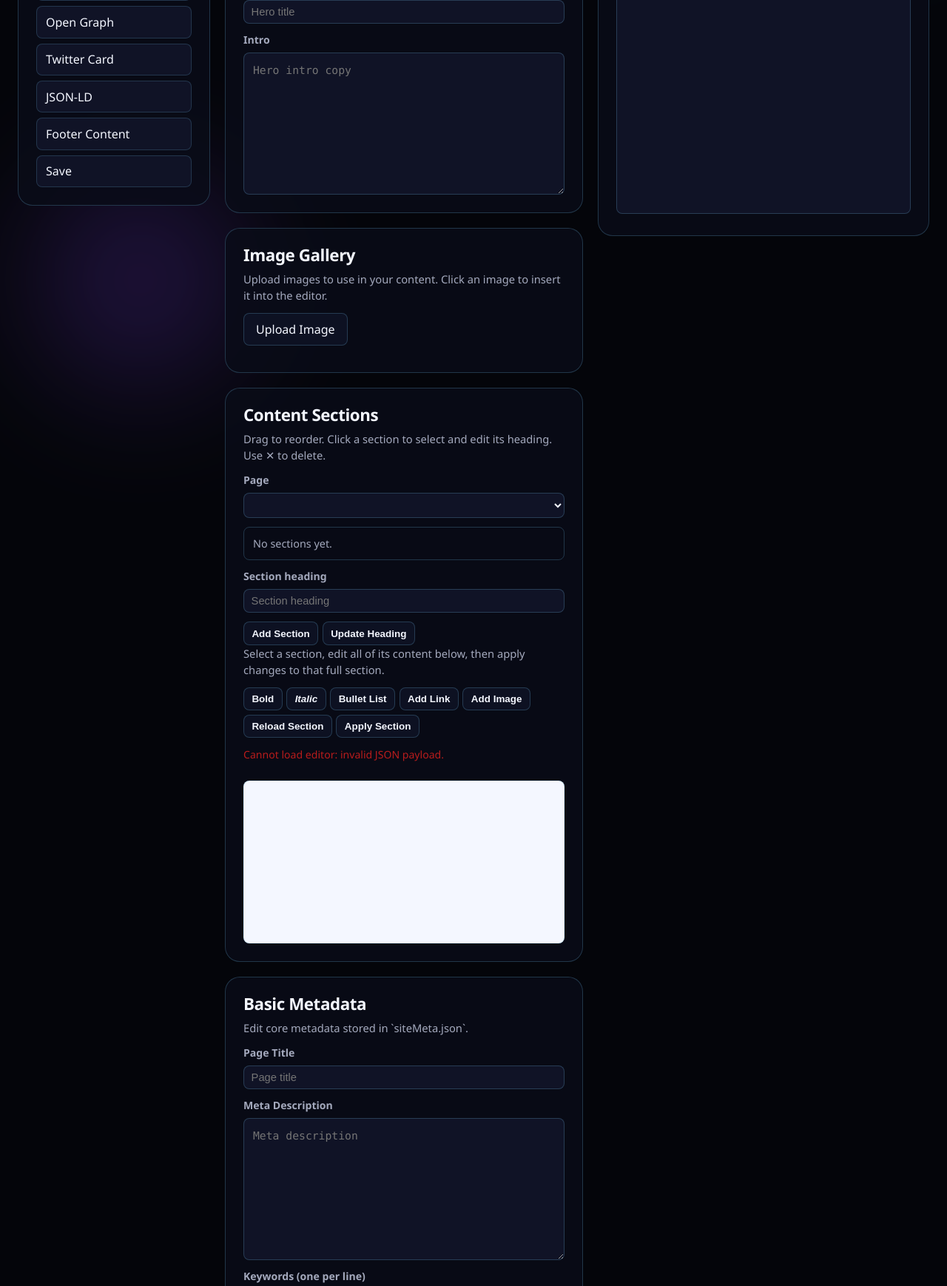
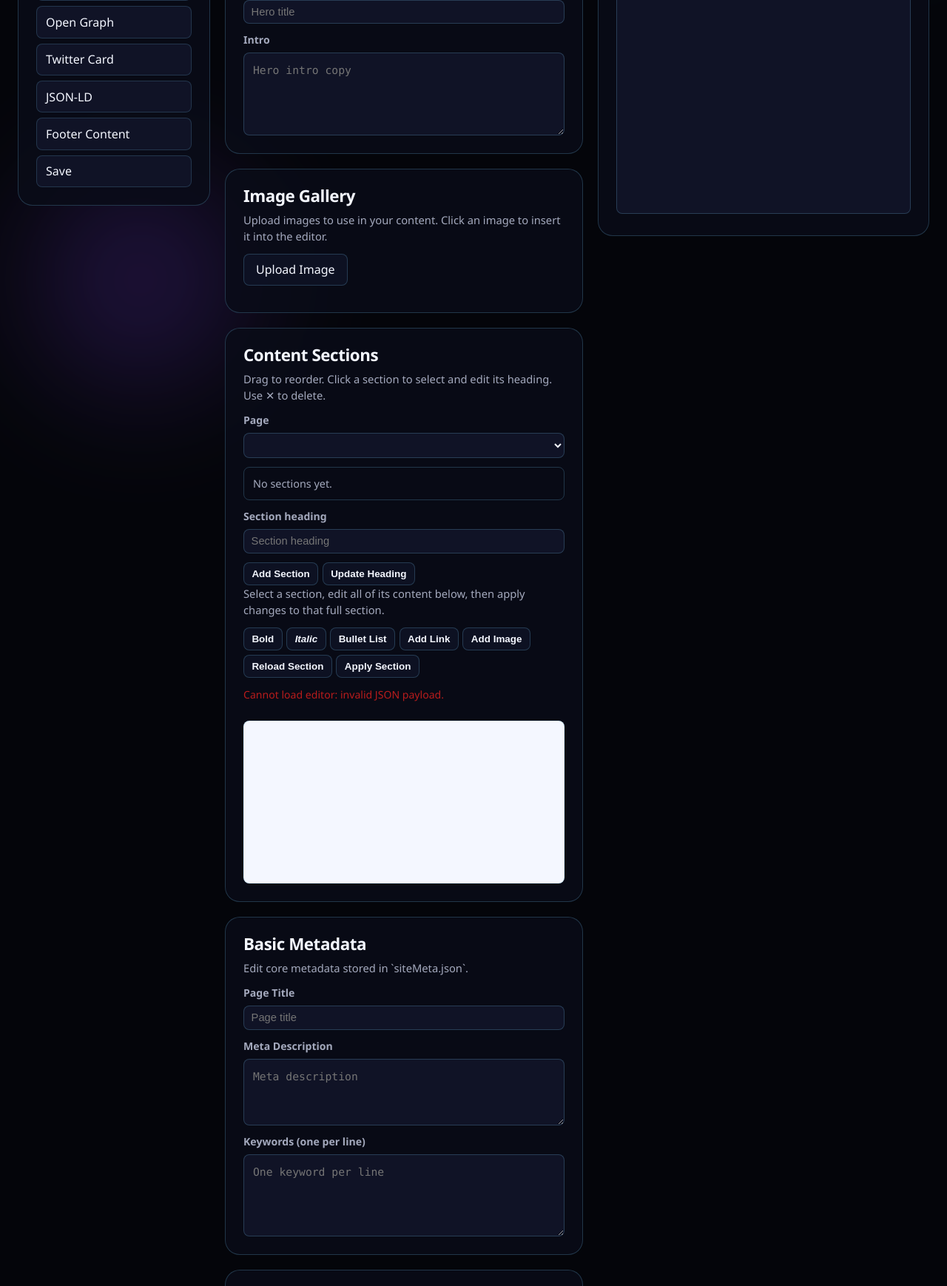
Before and after one commit to Zwitschi/bobbyludlam-website, a Python web app: template app/templates/admin/index.html in a window 1280 px wide. Shown: the part 376-2114 px from the top of the page at 74% size. Run offline with Jinja, Linux system fonts and the light colour scheme; the template is opened without the code that fills it, so the values that code supplies are empty; a map, chart or similar area stays blank.

Commit message:
style: Adjust textarea and hero/meta description min-height for improved usability

```diff
--- a/app/static/css/admin.css
+++ b/app/static/css/admin.css
@@ -102,7 +102,7 @@ li + li {
 
 textarea {
   width: 100%;
-  min-height: 12rem;
+  min-height: 2rem;
   max-height: 22rem;
   font-family: "Consolas", "Courier New", monospace;
   font-size: 0.92rem;
@@ -115,6 +115,11 @@ textarea {
   overflow-y: auto;
   background: var(--surface-strong);
   color: var(--text);
+}
+
+#hero_intro,
+#meta_description {
+  min-height: 1rem;
 }
 
 .actions {
```
